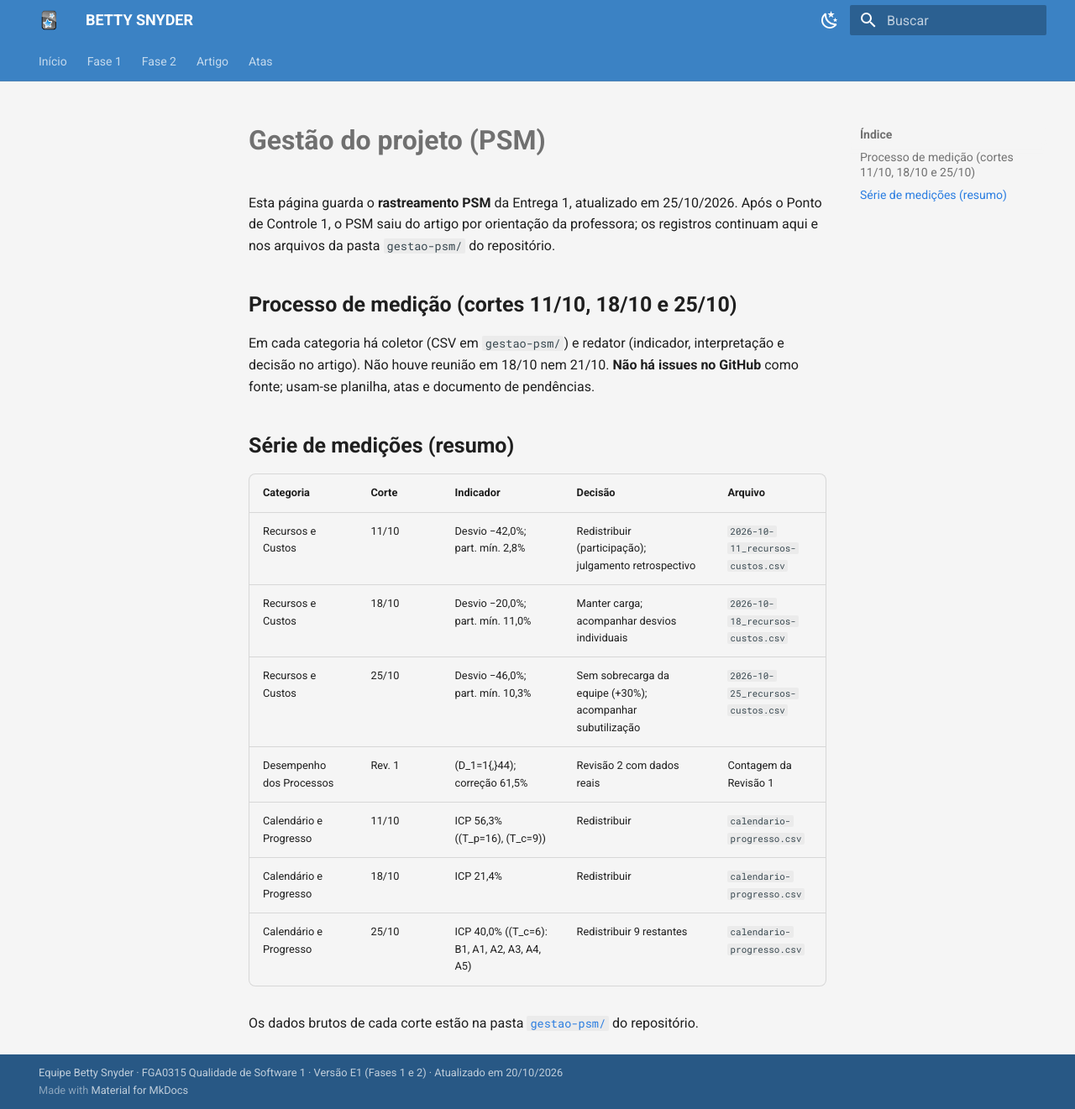
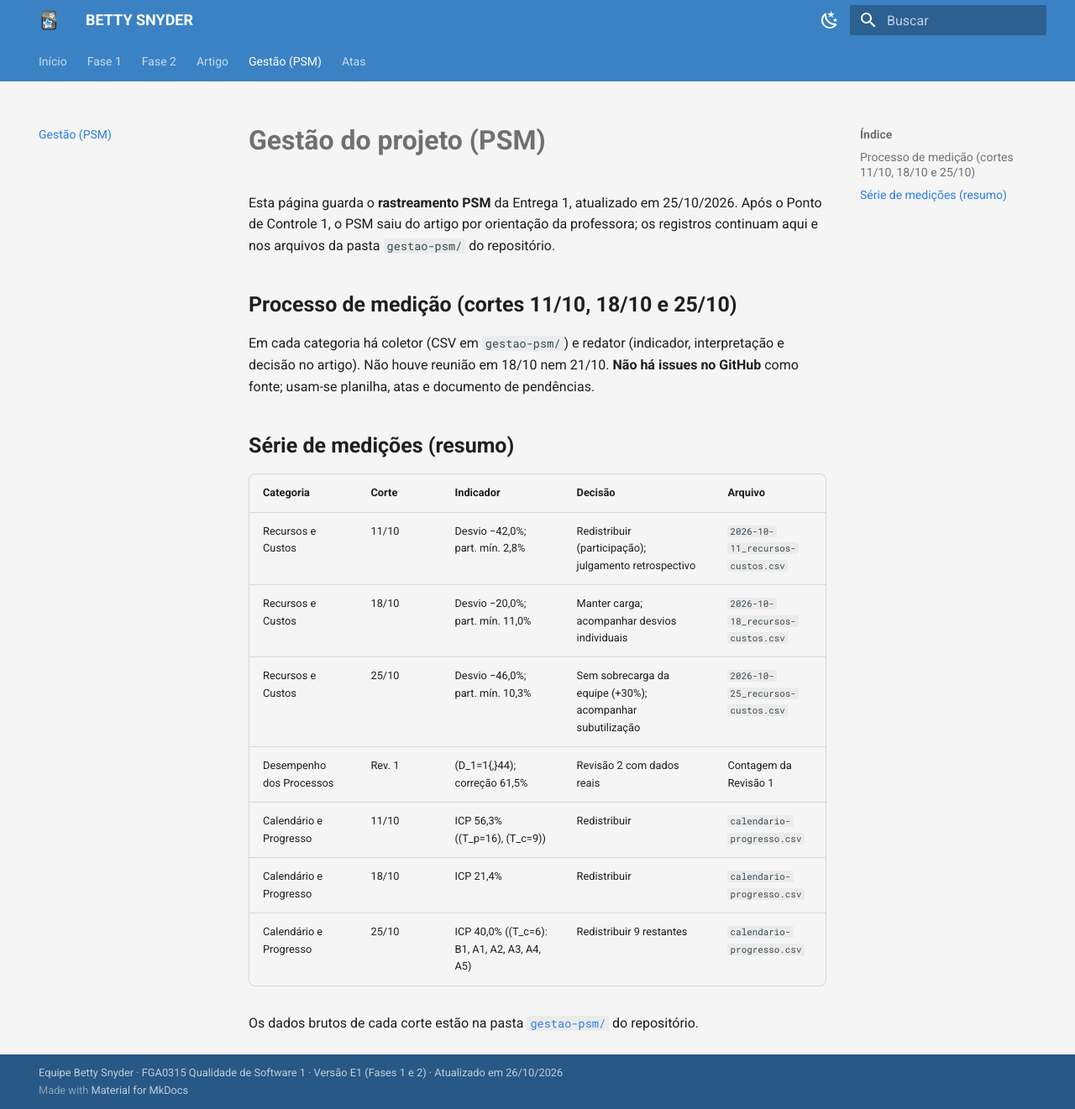
Before and after one commit to FCTE-Qualidade-de-Software-1/2026-2_T01_BETTY_SNYDER, an MkDocs documentation site: the page built from docs/gestao-psm.md, in a window 1280 px wide and 1321 px high. Shown: the whole window at 84% size. Built offline with MkDocs 1.6.1 and Material for MkDocs 9.7.7, drawn with Linux system fonts in a browser that asks for light colours.

Commit message:
chore(mkdocs): adiciona PSM ao menu e atualiza rodapé
Adiciona item de menu para Gestão PSM e atualiza configurações do site.

```diff
--- a/mkdocs.yml
+++ b/mkdocs.yml
@@ -1,11 +1,12 @@
 site_name: BETTY SNYDER
-copyright: "Equipe Betty Snyder · FGA0315 Qualidade de Software 1 · Versão E1 (Fases 1 e 2) · Atualizado em 20/10/2026"
+copyright: "Equipe Betty Snyder · FGA0315 Qualidade de Software 1 · Versão E1 (Fases 1 e 2) · Atualizado em 26/10/2026"
 site_url: https://FCTE-Qualidade-de-Software-1.github.io/2026-2_T01_BETTY_SNYDER/
 nav:
   - Início: index.md
   - Fase 1: fase1.md
   - Fase 2: fase2.md
   - Artigo: artigo.md
+  - Gestão (PSM): gestao-psm.md
   - Atas:
       - Reunião 01 — Ata: atas/reuniao-01-ata.md
       - Reunião 01 — Decisões: atas/reuniao-01-decisoes.md
```
